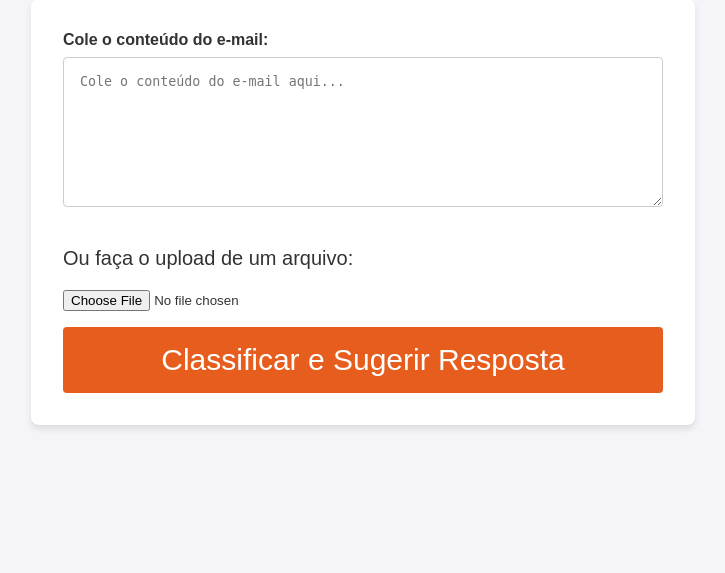
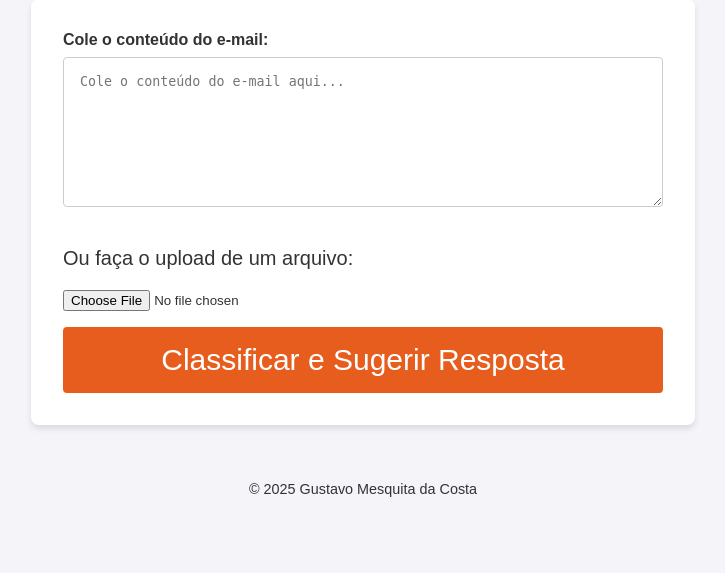
Before and after one commit to GustavoMCosta/AutoU, a Flask app: page / in a window 1280 px wide. Shown: the part 227-800 px from the top of the page, without its empty margins (277-1002 px from the left). Run offline with Flask 3, Linux system fonts and the light colour scheme.

Commit message:
Adicionado o Footer

```diff
--- a/app.py
+++ b/app.py
@@ -24,10 +24,10 @@ def process_email_content(email_content):
     """
     prompt = f"""
 
-    Esses emails podem ser mensagens solicitando um status atual sobre uma requisição em andamento,
+    A seguinte mensagem se trata de um email que pode ser uma mensagem solicitando um status atual sobre uma requisição em andamento,
     compartilhando algum arquivo ou até mesmo mensagens improdutivas, como desejo de feliz natal ou perguntas não relevantes.
 
-    Nosso objetivo é automatizar a leitura e classificação desses emails e sugerir classificações e respostas automáticas de acordo com o teor de cada email recebido,
+    O seu objetivo é automatizar a leitura e classificação desse email e sugerir classificações e respostas automáticas de acordo com o teor de cada email recebido,
     liberando tempo da equipe para que não seja mais necessário ter uma pessoa fazendo esse trabalho manualmente.
 
     Objetivo Simplificado
--- a/static/style.css
+++ b/static/style.css
@@ -90,7 +90,6 @@
     .resultado p {
         margin: 0.5rem 0;
         line-height: 1.6;
-
     }
 
     .categoria {
@@ -103,3 +102,11 @@
         font-weight: bold;
         text-align: center;
     }
+
+    footer {
+        display: flex;
+        justify-content: center;
+        font-size: 0.9rem;
+        padding: 1.5rem;
+        font-weight: 100;
+    }
--- a/templates/index.html
+++ b/templates/index.html
@@ -38,5 +38,9 @@
     </div>
     {% endif %}
 
+    <div class="footer_copyright">
+        <footer> &#169 2025 Gustavo Mesquita da Costa </footer>
+
+    </div>
 </body>
 </html>
```
